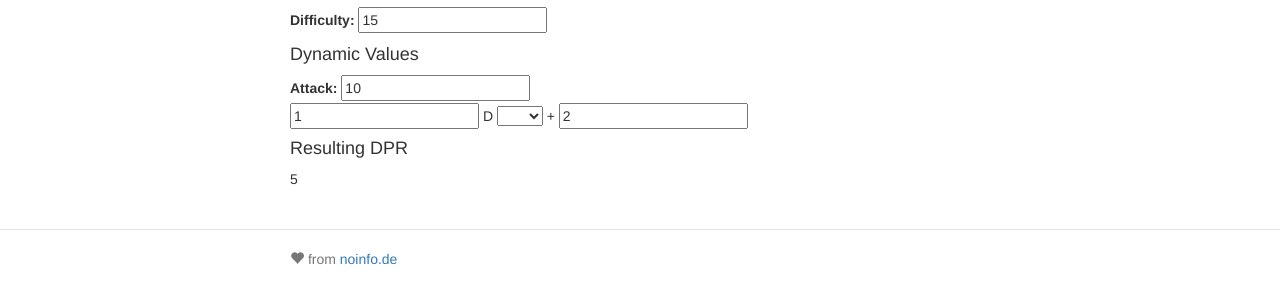
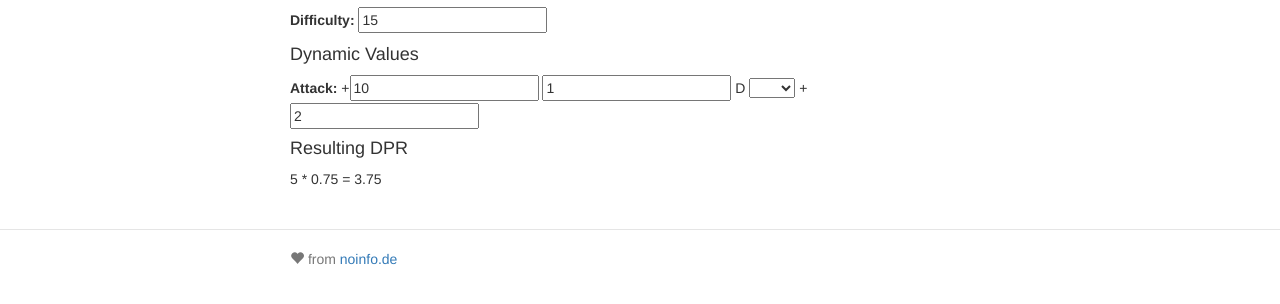
Before and after one commit to noinfo/dpr, a website: page app/index.html in a window 1280 px wide. Shown: the part 468-772 px from the top of the page. Drawn offline with nearby package versions, Linux system fonts and the light colour scheme; some packages are replaced by stand-ins of ours; files that its build step writes are made by us from their sources.

Commit message:
First working DPR calculation

```diff
--- a/app/scripts/controllers/main.js
+++ b/app/scripts/controllers/main.js
@@ -24,4 +24,23 @@ angular.module('dprApp')
         $scope.damageDiceSides = 6;
         $scope.damageDiceBonus = 2;
 
+        $scope.calculateMultiplicator = function(){
+            var multiplicator = 0,
+                attack = 0, difficulty = 0;
+            if(angular.isNumber($scope.attack)){
+                attack = $scope.attack;
+            }
+            if(angular.isNumber($scope.difficulty)){
+                difficulty = $scope.difficulty;
+            }
+
+            multiplicator = 1 - ( -1 * ( attack - difficulty ) * 0.05 );
+
+            if(multiplicator === 0 || multiplicator >= 1){
+                return 0.95;
+            }
+
+            return multiplicator;
+        }
+
     });
--- a/app/views/main.html
+++ b/app/views/main.html
@@ -15,8 +15,7 @@
 
   <h4>Dynamic Values</h4>
   <div>
-    <label for="attack">Attack: </label> <input type="number" min="1" ng-model="attack" id="attack" required >
-    <br/>
+    <label for="attack">Attack: </label> +<input type="number" min="1" ng-model="attack" id="attack" required >
     <input type="number" min="1" ng-model="damageDiceCount" required > D
 
     <select ng-model="damageDiceSides">
@@ -28,7 +27,7 @@
 
   <h4>Resulting DPR</h4>
   <div>
-    {{ damageDiceCount * (damageDiceSides / 2) + damageDiceBonus }}
+    {{ damageDiceCount * (damageDiceSides / 2) + damageDiceBonus }} * {{ calculateMultiplicator() }} = {{ calculateMultiplicator() * ( damageDiceCount * ((damageDiceSides / 2) + damageDiceBonus) ) }}
   </div>
 
 </div>
```
